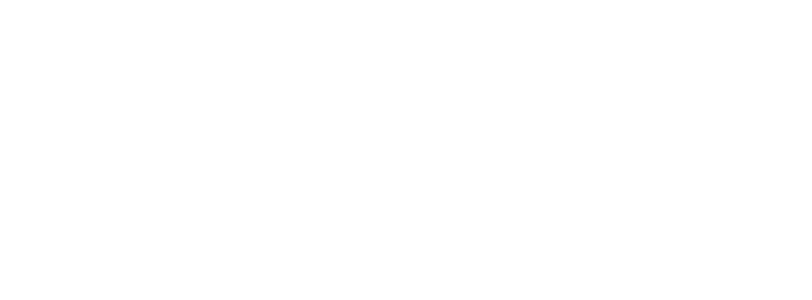
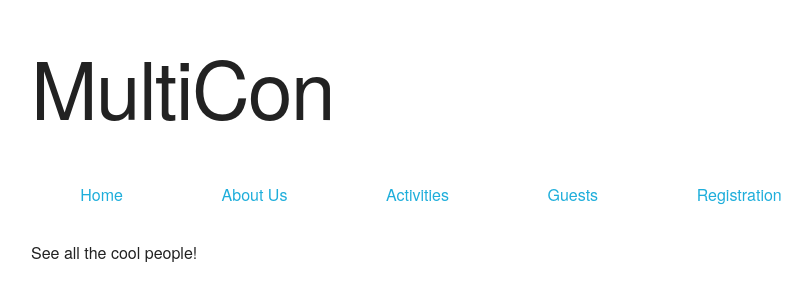
Before and after one commit to rkomiyama/NexusCon, a React app: page /guests in a window 1280 px wide. Shown: the part 250-550 px from the top of the page, without its empty margins (209-1021 px from the left). Built offline with nearby package versions, Linux system fonts and the light colour scheme.

Commit message:
Adds more pages and changes path of Sass files

```diff
--- a/src/components/App.js
+++ b/src/components/App.js
@@ -1,18 +1,24 @@
 import React from 'react';
-import { BrowserRouter as Router, Route } from 'react-router-dom';
+import { BrowserRouter, Route } from 'react-router-dom';
 
 import FrontPage from './pages/FrontPage';
 import AboutPage from './pages/AboutPage';
+import ActivitiesPage from './pages/ActivitiesPage';
+import GuestsPage from './pages/GuestsPage';
+import RegistrationPage from './pages/RegistrationPage';
 
 export default class App extends React.Component {
   render() {
     return (
-      <Router>
+      <BrowserRouter>
         <div className="container">
           <Route exact path='/' component={FrontPage} />
           <Route path='/about' component={AboutPage} />
+          <Route path='/activities' component={ActivitiesPage} />
+          <Route path='/guests' component={GuestsPage} />
+          <Route path='/registration' component={RegistrationPage} />
         </div>
-      </Router>
+      </BrowserRouter>
     );
   }
 }
--- a/src/components/NavBar.js
+++ b/src/components/NavBar.js
@@ -15,17 +15,17 @@ const NavBar = () => (
         </Link>
       </li>
       <li className="navbar__list-item">
-        <Link to="#">
+        <Link to="/activities">
           Activities
         </Link>
       </li>
       <li className="navbar__list-item">
-        <Link to="#">
+        <Link to="/guests">
           Guests
         </Link>
       </li>
       <li className="navbar__list-item">
-        <Link to="#">
+        <Link to="/registration">
           Registration
         </Link>
       </li>
--- /dev/null
+++ b/src/components/pages/ActivitiesPage.js
@@ -0,0 +1,17 @@
+import React from 'react';
+import Header from '../Header';
+import NavBar from '../NavBar';
+
+const ActivitiesPage = () => (
+  <div className="activitiesPage">
+    <Header />
+    <NavBar />
+    <section className="activitiesPage-content">
+      <p>
+        There is so much room for activities!
+      </p>
+    </section>
+  </div>
+);
+
+export default ActivitiesPage;
--- /dev/null
+++ b/src/components/pages/GuestsPage.js
@@ -0,0 +1,17 @@
+import React from 'react';
+import Header from '../Header';
+import NavBar from '../NavBar';
+
+const GuestsPage = () => (
+  <div className="guestsPage">
+    <Header />
+    <NavBar />
+    <section className="guestsPage-content">
+      <p>
+        See all the cool people!
+      </p>
+    </section>
+  </div>
+);
+
+export default GuestsPage;
--- /dev/null
+++ b/src/components/pages/RegistrationPage.js
@@ -0,0 +1,17 @@
+import React from 'react';
+import Header from '../Header';
+import NavBar from '../NavBar';
+
+const RegistrationPage = () => (
+  <div className="registrationPage">
+    <Header />
+    <NavBar />
+    <section className="registrationPage-content">
+      <p>
+        Register now!
+      </p>
+    </section>
+  </div>
+);
+
+export default RegistrationPage;
--- a/src/styles/components/_components.scss
+++ b/src/styles/components/_components.scss
@@ -3,4 +3,8 @@
 @import 'navbar';
 
 /* Pages */
-@import 'frontpage';
+@import 'pages/frontpage';
+@import 'pages/aboutpage';
+@import 'pages/activitiespage';
+@import 'pages/guestspage';
+@import 'pages/registrationpage';
--- /dev/null
+++ b/src/styles/components/pages/_activitiespage.scss
@@ -0,0 +1,7 @@
+.activitiesPage {
+
+}
+
+.activitiesPage-content {
+
+}
--- /dev/null
+++ b/src/styles/components/pages/_guestspage.scss
@@ -0,0 +1,7 @@
+.guestsPage {
+
+}
+
+.guestsPage-content {
+
+}
--- /dev/null
+++ b/src/styles/components/pages/_registrationpage.scss
@@ -0,0 +1,7 @@
+.registrationPage {
+
+}
+
+.registrationPage-content {
+
+}
```
Also changed, not shown: src/styles/components/pages/_aboutpage.scss (renamed from src/styles/components/_aboutpage.scss), src/styles/components/pages/_frontpage.scss (renamed from src/styles/components/_frontpage.scss).
